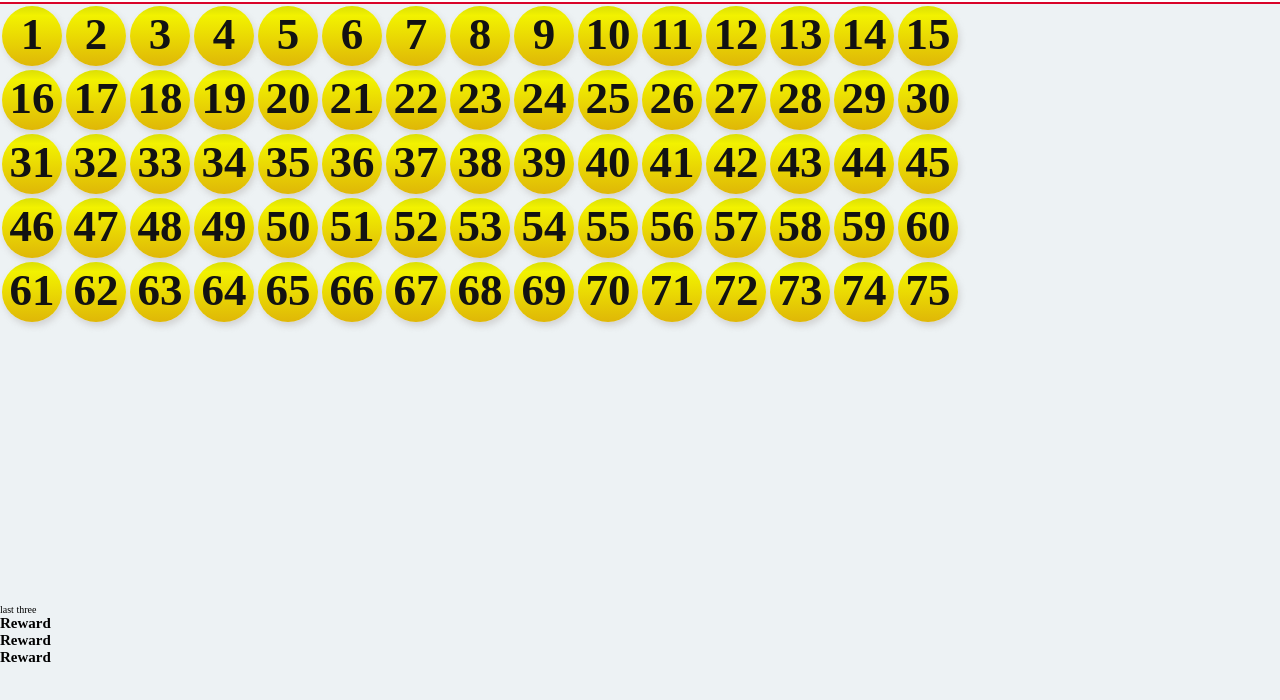
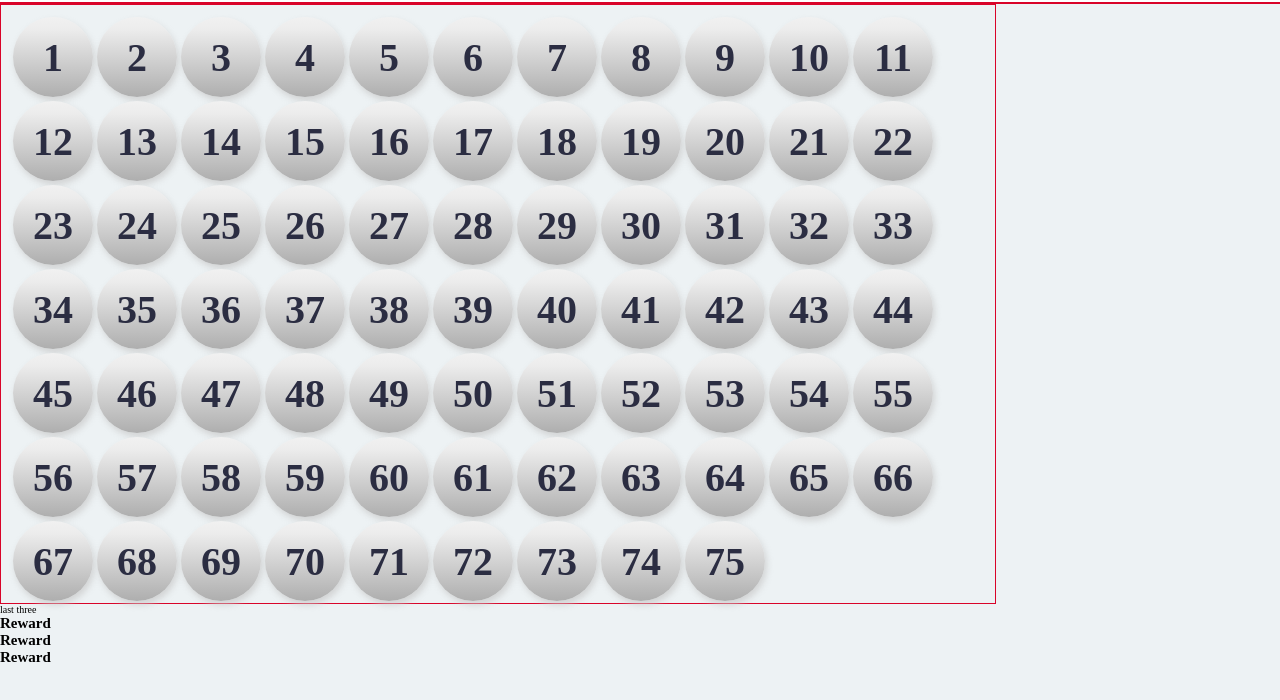
Before and after one commit to davidgq10/BingoCRC, a website: page index.html in a window 1280 px wide. Shown: the part 42-742 px from the top of the page. Drawn offline with Linux system fonts and the light colour scheme.

Commit message:
added selectBall method

```diff
--- a/index.html
+++ b/index.html
@@ -17,82 +17,7 @@
         </nav>
 
         <main>
-            <ul class="balls-board">
-                <li class="ball selected">1</li>
-                <li class="ball selected">2</li>
-                <li class="ball selected">3</li>
-                <li class="ball selected">4</li>
-                <li class="ball selected">5</li>
-                <li class="ball selected">6</li>
-                <li class="ball selected">7</li>
-                <li class="ball selected">8</li>
-                <li class="ball selected">9</li>
-                <li class="ball selected">10</li>
-                <li class="ball selected">11</li>
-                <li class="ball selected">12</li>
-                <li class="ball selected">13</li>
-                <li class="ball selected">14</li>
-                <li class="ball selected">15</li>
-                <li class="ball selected">16</li>
-                <li class="ball selected">17</li>
-                <li class="ball selected">18</li>
-                <li class="ball selected">19</li>
-                <li class="ball selected">20</li>
-                <li class="ball selected">21</li>
-                <li class="ball selected">22</li>
-                <li class="ball selected">23</li>
-                <li class="ball selected">24</li>
-                <li class="ball selected">25</li>
-                <li class="ball selected">26</li>
-                <li class="ball selected">27</li>
-                <li class="ball selected">28</li>
-                <li class="ball selected">29</li>
-                <li class="ball selected">30</li>
-                <li class="ball selected">31</li>
-                <li class="ball selected">32</li>
-                <li class="ball selected">33</li>
-                <li class="ball selected">34</li>
-                <li class="ball selected">35</li>
-                <li class="ball selected">36</li>
-                <li class="ball selected">37</li>
-                <li class="ball selected">38</li>
-                <li class="ball selected">39</li>
-                <li class="ball selected">40</li>
-                <li class="ball selected">41</li>
-                <li class="ball selected">42</li>
-                <li class="ball selected">43</li>
-                <li class="ball selected">44</li>
-                <li class="ball selected">45</li>
-                <li class="ball selected">46</li>
-                <li class="ball selected">47</li>
-                <li class="ball selected">48</li>
-                <li class="ball selected">49</li>
-                <li class="ball selected">50</li>
-                <li class="ball selected">51</li>
-                <li class="ball selected">52</li>
-                <li class="ball selected">53</li>
-                <li class="ball selected">54</li>
-                <li class="ball selected">55</li>
-                <li class="ball selected">56</li>
-                <li class="ball selected">57</li>
-                <li class="ball selected">58</li>
-                <li class="ball selected">59</li>
-                <li class="ball selected">60</li>
-                <li class="ball selected">61</li>
-                <li class="ball selected">62</li>
-                <li class="ball selected">63</li>
-                <li class="ball selected">64</li>
-                <li class="ball selected">65</li>
-                <li class="ball selected">66</li>
-                <li class="ball selected">67</li>
-                <li class="ball selected">68</li>
-                <li class="ball selected">69</li>
-                <li class="ball selected">70</li>
-                <li class="ball selected">71</li>
-                <li class="ball selected">72</li>
-                <li class="ball selected">73</li>
-                <li class="ball selected">74</li>
-                <li class="ball selected">75</li>
+            <ul id="balls_board" class="balls-board">
             </ul>
     </div>
     <div class="recent-ball">
@@ -107,7 +32,7 @@
         </div>
     </div>
     </div>
-
+    <script src="js/main.js"></script>
 </body>
 
 </html>
--- /dev/null
+++ b/js/main.js
@@ -0,0 +1,28 @@
+let selectedBalls = [];const balls_board = document.getElementById('balls_board');
+for (let i = 1; i <= 75; i++) {
+  balls_board.innerHTML += `<li id='${i}' class='ball'>${i}</li>`;
+}
+
+const balls = document.querySelectorAll('.ball');
+console.log(balls);
+balls.forEach(ball => {
+  ball.addEventListener('click', e => {
+    selectBall(e.target);
+  });
+});
+
+function selectBall(ball) {
+  if (ball.classList.contains('selected')) {
+    ball.classList.remove('selected');
+    const indexBall = selectedBalls.indexOf(parseInt(ball.id));
+    selectedBalls.splice(indexBall, 1);
+    // selectedBalls = selectedBalls.filter((i, value) => {
+    //   value !== parseInt(ball.id);
+    // });
+    console.log(selectedBalls);
+  } else {
+    ball.classList.add('selected');
+    selectedBalls.push(parseInt(ball.id));
+    console.log(selectedBalls);
+  }
+}
--- a/sass/_base.scss
+++ b/sass/_base.scss
@@ -28,5 +28,5 @@ body {
 .grid-container {
     display: grid;
     grid-template-rows: min-content 75vh 1fr;
-    grid-template-columns: 3fr 1fr;
+    grid-template-columns: 7fr 2fr;
 }
--- a/sass/_components.scss
+++ b/sass/_components.scss
@@ -28,38 +28,41 @@
     grid-column: 1/2;
     grid-row: 2/3;
     display: flex;
+    padding: 1rem;
     flex-wrap: wrap;
+    width: 100%;
+    height: 100%;
     list-style: none;
-    align-items: center;
+
+    border: 1px solid var(--c-red);
 }
 
 .ball {
-    padding-top: 2px;
-    text-align: center;
-    vertical-align: middle;
-    width: 5rem;
-    height: 5rem;
+    display: flex;
+    align-items: center;
+    justify-content: center;
+    margin: 2px;
+
+    width: 8rem;
+    height: 8rem;
     border-radius: 50%;
-    margin: 2px;
     font-family: 'Times New Roman', Times, serif;
-    font-weight: bold;
-    font-size: 3.5rem;
+    font-size: 4rem;
+    font-weight: bolder;
     color: var(--c-gray-dark);
     cursor: pointer;
+
     background: linear-gradient(180deg, #f1f1f1 0%, #ececec 16%, #aeaeae 100%);
     box-shadow: 2px 4px 6px 0px rgba(202, 202, 202, 0.75);
 }
 
 .selected {
     background: linear-gradient(180deg, #dbdf06 0%, #f2f200 16%, #dfb707 100%);
-    box-shadow: 2px 4px 6px 0px rgba(202, 202, 202, 0.75);
     color: var(--c-black);
     font-weight: bolder;
-    width: 6rem;
-    height: 6rem;
-    font-size: 4.5rem;
+    font-size: 5.5rem;
 }
 
 .ball:hover {
-    border: 1px solid rgb(33, 33, 33);
+    border: 1px solid rgb(184, 179, 179);
 }
```
Also changed, not shown: css/style.css, 1 other file.
